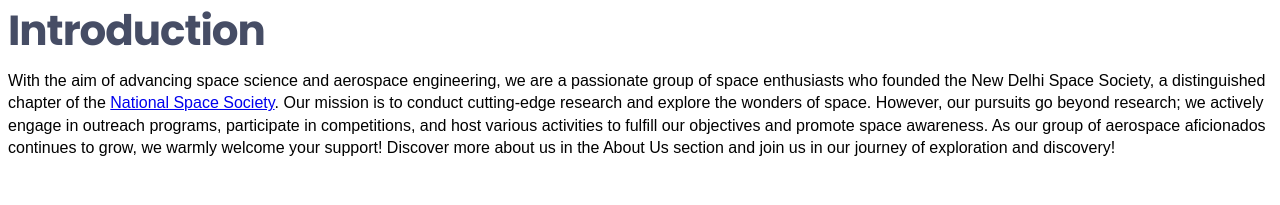
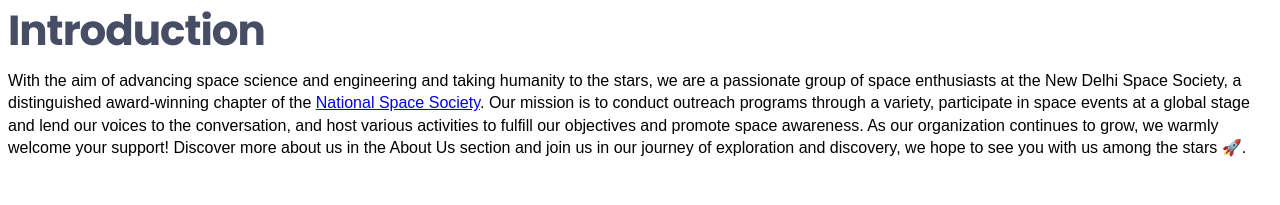
Before and after one commit to New-Delhi-Space-Society/new-delhi-space-society.github.io, a Next.js app: page / in a window 1280 px wide. Shown: the part 429-634 px from the top of the page. Built offline with nearby package versions, Linux system fonts and the light colour scheme.

Commit message:
Update Contents.tsx

```diff
--- a/components/index/Contents.tsx
+++ b/components/index/Contents.tsx
@@ -7,11 +7,11 @@ import { KBody } from "../Typography";
 export default function Contents() {
   const introductionContent = (
     <>
-      With the aim of advancing space science and aerospace engineering, we are a passionate group of space enthusiasts who founded the New Delhi Space Society, a distinguished chapter of the{" "}
+      With the aim of advancing space science and engineering and taking humanity to the stars, we are a passionate group of space enthusiasts at the New Delhi Space Society, a distinguished award-winning chapter of the{" "}
       <a href={nssUrl} target="_blank" rel="noopener noreferrer">
          National Space Society
       </a>
-      . Our mission is to conduct cutting-edge research and explore the wonders of space. However, our pursuits go beyond research; we actively engage in outreach programs, participate in competitions, and host various activities to fulfill our objectives and promote space awareness. As our group of aerospace aficionados continues to grow, we warmly welcome your support! Discover more about us in the About Us section and join us in our journey of exploration and discovery!
+      . Our mission is to conduct outreach programs through a variety, participate in space events at a global stage and lend our voices to the conversation, and host various activities to fulfill our objectives and promote space awareness. As our organization continues to grow, we warmly welcome your support! Discover more about us in the About Us section and join us in our journey of exploration and discovery, we hope to see you with us among the stars 🚀.
     </>
   );
 
```
